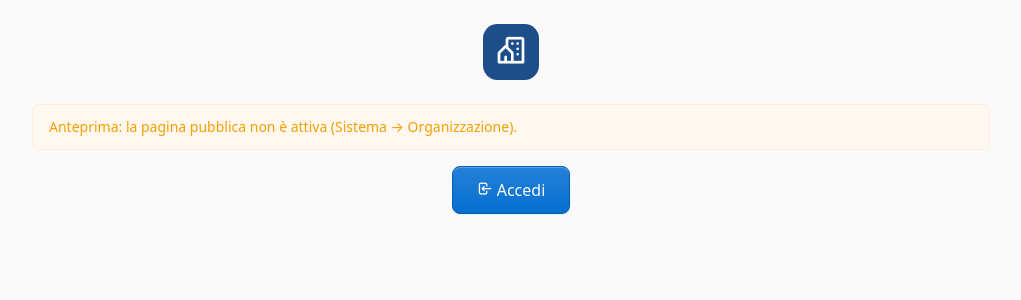
After one commit to iz0bec/gestione_associazione, a Django app: template templates/core/pubblici/presentazione.html in a window 1280 px wide. The commit adds this page. Shown: the top 300 px of the page, without its empty margins (129-1150 px from the left). Run offline with Django 4.2, Linux system fonts and the light colour scheme; the template is opened without the code that fills it, so the values that code supplies are empty.

Commit message:
Feat: Pagina pubblica di presentazione
All'indirizzo principale, per chi non ha fatto l'accesso: finalità dell'associazione, documenti
pubblici, contatti, pulsanti Accedi e Chiedi l'iscrizione. Si attiva e si scrive in Sistema →
Organizzazione (spenta per impostazione predefinita), con anteprima per il gestore.

Co-Authored-By: Claude Opus 5.5 <noreply@anthropic.com>

```diff
--- a/apps/core/forms.py
+++ b/apps/core/forms.py
@@ -48,7 +48,8 @@ class OrganizzazioneForm(StileMixin, forms.ModelForm):
         from .models import Organizzazione
 
         model = Organizzazione
-        fields = [*CAMPI_ENTE, *CAMPI_MODULO, "informativa_privacy", "iscrizioni_online"]
+        fields = [*CAMPI_ENTE, *CAMPI_MODULO, "informativa_privacy", "iscrizioni_online",
+                  "pagina_pubblica", "presentazione"]  # fmt: skip
         widgets = {
             "informativa_privacy": forms.Textarea(attrs={"rows": 10}),
             "modulo_intestazione": forms.Textarea(attrs={"rows": 3}),
--- /dev/null
+++ b/templates/core/pubblici/presentazione.html
@@ -0,0 +1,49 @@
+{% extends "layouts/pubblico.html" %}
+{% comment %}
+  Progetto:    Gestione Associazione - Autore: Bartolomeo Santoro aka IZ0BEC <info@iz0bec.info>
+  Descrizione: Pagina pubblica di presentazione: finalità, documenti pubblici, iscrizione, contatti, accesso
+  Licenza:     CC0 1.0 Universal (pubblico dominio) - SPDX-License-Identifier: CC0-1.0
+{% endcomment %}
+{% block titolo %}Benvenuti{% endblock %}
+{% block robots %}{% if organizzazione.pagina_pubblica %}index, follow{% else %}noindex{% endif %}{% endblock %}
+{% block contenuto %}
+{% if not organizzazione.pagina_pubblica %}<div class="alert alert-warning">Anteprima: la pagina pubblica non è attiva (Sistema → Organizzazione).</div>{% endif %}
+<div class="d-flex flex-wrap justify-content-center gap-2 mb-4">
+  <a class="btn btn-primary btn-lg" href="{% url 'account_login' %}"><i class="ti ti-login me-1"></i>Accedi</a>
+  {% if organizzazione.iscrizioni_online %}<a class="btn btn-lg" href="{% url 'iscrizione' %}"><i class="ti ti-user-plus me-1"></i>Chiedi l'iscrizione</a>{% endif %}
+</div>
+{% if organizzazione.presentazione %}
+<div class="card mb-3">
+  <div class="card-header"><h1 class="card-title h2">Chi siamo</h1></div>
+  <div class="card-body presentazione">{{ organizzazione.presentazione|linebreaks }}</div>
+</div>
+{% endif %}
+{% if documenti %}
+<div class="card mb-3">
+  <div class="card-header"><h2 class="card-title">Statuto e regolamento</h2></div>
+  <div class="list-group list-group-flush">
+    {% for d in documenti %}
+    <div class="list-group-item d-flex align-items-center gap-3">
+      <i class="ti ti-file-type-pdf text-red fs-2" aria-hidden="true"></i>
+      <div class="flex-fill"><a class="fw-bold" href="{{ d.get_absolute_url }}" target="_blank" rel="noopener">{{ d.titolo }}</a>{% if d.descrizione %}<div class="small text-secondary">{{ d.descrizione }}</div>{% endif %}</div>
+      <a class="btn btn-sm" href="{{ d.get_absolute_url }}?scarica=1" aria-label="Scarica {{ d.titolo }}"><i class="ti ti-download"></i></a>
+    </div>
+    {% endfor %}
+  </div>
+</div>
+{% endif %}
+{% if organizzazione.indirizzo or organizzazione.email or organizzazione.pec or organizzazione.telefono %}
+<div class="card">
+  <div class="card-header"><h2 class="card-title">Contatti</h2></div>
+  <div class="card-body">
+    <dl class="row mb-0">
+      {% if organizzazione.indirizzo %}<dt class="col-sm-3">Sede</dt><dd class="col-sm-9">{{ organizzazione.indirizzo }}, {{ organizzazione.cap }} {{ organizzazione.comune }}{% if organizzazione.provincia %} ({{ organizzazione.provincia }}){% endif %}</dd>{% endif %}
+      {% if organizzazione.telefono %}<dt class="col-sm-3">Telefono</dt><dd class="col-sm-9">{{ organizzazione.telefono }}</dd>{% endif %}
+      {% if organizzazione.email %}<dt class="col-sm-3">Email</dt><dd class="col-sm-9"><a href="mailto:{{ organizzazione.email }}">{{ organizzazione.email }}</a></dd>{% endif %}
+      {% if organizzazione.pec %}<dt class="col-sm-3">PEC</dt><dd class="col-sm-9">{{ organizzazione.pec }}</dd>{% endif %}
+      {% if organizzazione.codice_fiscale %}<dt class="col-sm-3">Codice fiscale</dt><dd class="col-sm-9">{{ organizzazione.codice_fiscale }}</dd>{% endif %}
+    </dl>
+  </div>
+</div>
+{% endif %}
+{% endblock %}
--- a/templates/layouts/pubblico.html
+++ b/templates/layouts/pubblico.html
@@ -7,7 +7,7 @@
 <head>
   <meta charset="utf-8">
   <meta name="viewport" content="width=device-width, initial-scale=1">
-  <meta name="robots" content="noindex">
+  <meta name="robots" content="{% block robots %}noindex{% endblock %}">
   <title>{% block titolo %}{% endblock %} · {{ organizzazione.denominazione }}</title>
   <script src="{% static 'js/tema.js' %}"></script>
   <link rel="stylesheet" href="{% static 'vendor/tabler/css/tabler.min.css' %}">
```
Also changed, not shown: apps/core/models.py (+12 -0 lines), apps/core/tests/test_coerenza_permessi.py (+1 -0 lines), apps/core/tests/test_documenti_pubblici.py (+23 -0 lines), apps/core/views.py (+28 -0 lines), config/urls.py (+7 -1 lines), docs/operativo/sistema.md (+10 -0 lines), templates/core/organizzazione.html (+8 -0 lines), CHANGELOG.md, apps/core/migrations/0009_pagina_pubblica.py (added).
